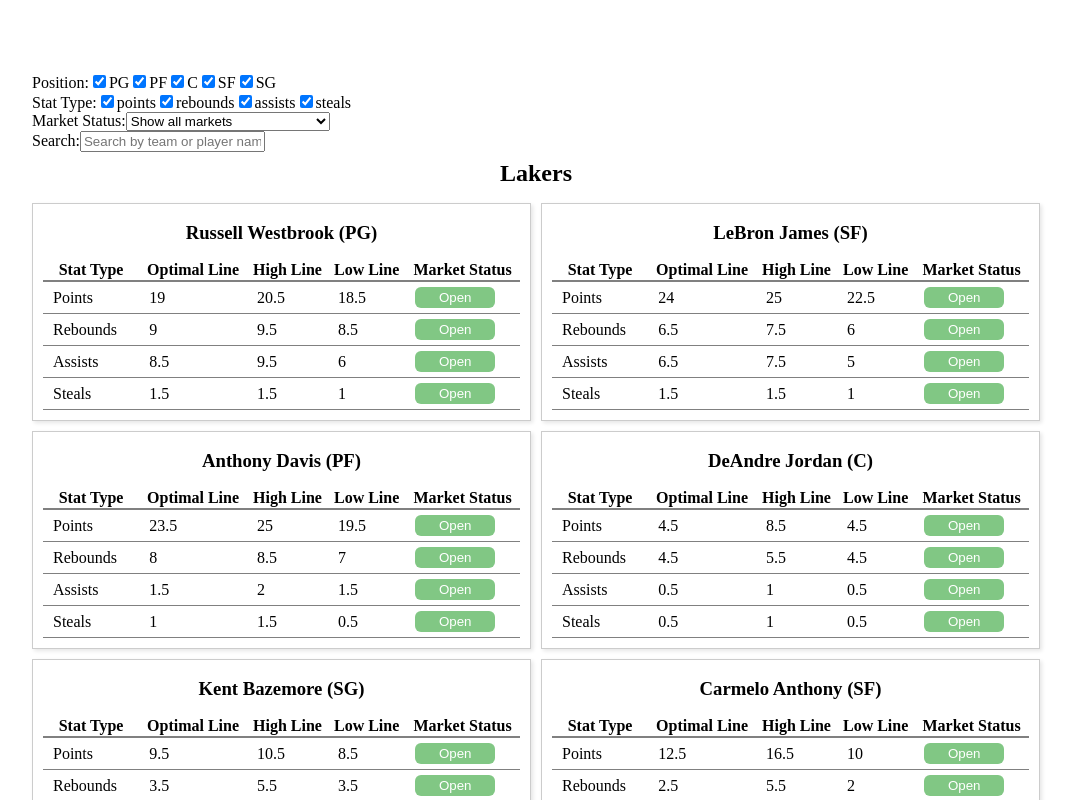
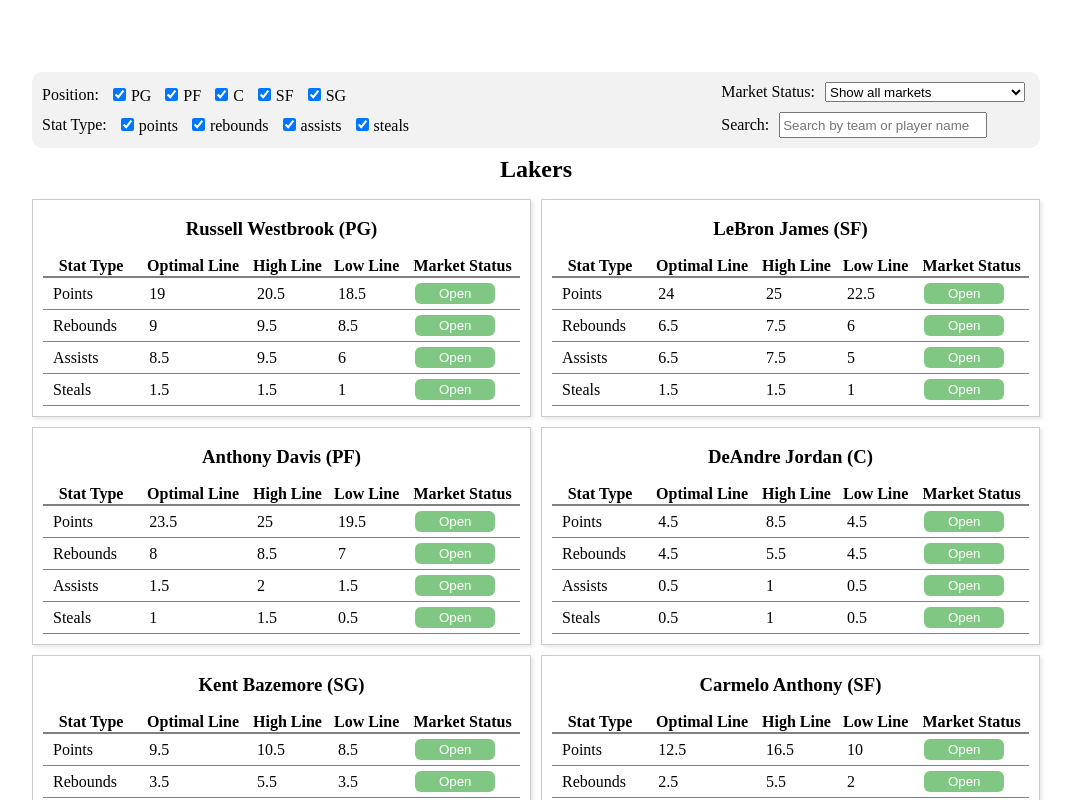
Before and after one commit to kolashah/swish, a React (Create React App) app: page / in a window 1280 px wide. Shown: the top 800 px of the page, without its empty margins (104-1177 px from the left). Built offline with nearby package versions, Linux system fonts and the light colour scheme.

Commit message:
update sidebar to searchbar

```diff
--- a/src/App.jsx
+++ b/src/App.jsx
@@ -2,7 +2,7 @@
 import props from './assets/props.json';
 import odds from './assets/alternates.json';
 import TeamTables from './components/TeamTable.jsx';
-import Sidebar from './components/Sidebar.jsx';
+import SearchBar from './components/SearchBar.jsx';
 import {
   groupDataByTeamAndPlayer,
   groupAlternatesByPlayer,
@@ -35,7 +35,7 @@
   //   setGroupedData(memoizedGroupedData);
   // }, [memoizedGroupedData]);
 
-  //updates the state of filters when applied in the sidebar
+  //updates the state of filters when applied in the SearchBar
   const handleFilterChange = useCallback((filterType, value, checked) => {
     if (filterType === 'position') {
       setFilters((prev) => ({
@@ -88,7 +88,7 @@
 
   return (
     <div className="App">
-      <Sidebar
+      <SearchBar
         filters={filters}
         onFilterChange={handleFilterChange}
         setSearchTerm={setSearchTerm}
--- a/src/components/Sidebar.jsx
+++ b/src/components/SearchBar.jsx
@@ -1,6 +1,6 @@
 import React, { useCallback } from 'react';
 
-export default function Sidebar({
+export default function SearchBar({
   filters,
   onFilterChange,
   setSearchTerm,
@@ -9,7 +9,7 @@
   const positions = ['PG', 'PF', 'C', 'SF', 'SG'];
   const statTypes = ['points', 'rebounds', 'assists', 'steals'];
 
-  const handleSidebarFilterChange = useCallback(
+  const handleSearchBarFilterChange = useCallback(
     (e) => {
       const { name, value, checked } = e.target;
       onFilterChange(name, value, checked);
@@ -34,8 +34,9 @@
     [onFilterChange, setSearchTerm]
   );
 
-  return (
-    <div className="Sidebar">
+return (
+  <div className="SearchBar">
+    <div className="filterGroup">
       <div className="filter">
         <label htmlFor="position-filter">Position:</label>
         {positions.map((pos) => (
@@ -46,7 +47,7 @@
               name="position"
               value={pos}
               checked={filters.position[pos]}
-              onChange={handleSidebarFilterChange}
+              onChange={handleSearchBarFilterChange}
             />
             {pos}
           </label>
@@ -62,12 +63,14 @@
               name="statType"
               value={statType}
               checked={filters.statType[statType]}
-              onChange={handleSidebarFilterChange}
+              onChange={handleSearchBarFilterChange}
             />
             {statType}
           </label>
         ))}
       </div>
+    </div>
+    <div className="filterGroup">
       <div className="filter">
         <label htmlFor="market-status-filter">Market Status:</label>
         <select
@@ -91,5 +94,7 @@
         />
       </div>
     </div>
-  );
+  </div>
+);
+
 }
--- a/src/styles/App.css
+++ b/src/styles/App.css
@@ -20,3 +20,43 @@
   text-align: center;
   margin: .5rem 0 1rem;
 }
+.SearchBar {
+  display: flex;
+  justify-content: space-between;
+  align-items: center;
+  background-color: #f2f2f2;
+  padding: 10px;
+  border-radius: 10px;
+}
+
+.filterGroup {
+  display: flex;
+  flex-direction: column;
+}
+
+.filter {
+  display: flex;
+  align-items: center;
+  justify-content: flex-start;
+  width: 100%;
+  margin-bottom: 10px;
+}
+
+.filter:last-child {
+  margin-bottom: 0;
+}
+
+label {
+  margin-right: 10px;
+}
+
+input[type="checkbox"],
+select {
+  margin-right: 5px;
+}
+
+select,
+input[type="text"] {
+  width: 200px;
+  height: 20px;
+}
```
Also changed, not shown: 1 other file (tests, documents, lock files or other folders).
